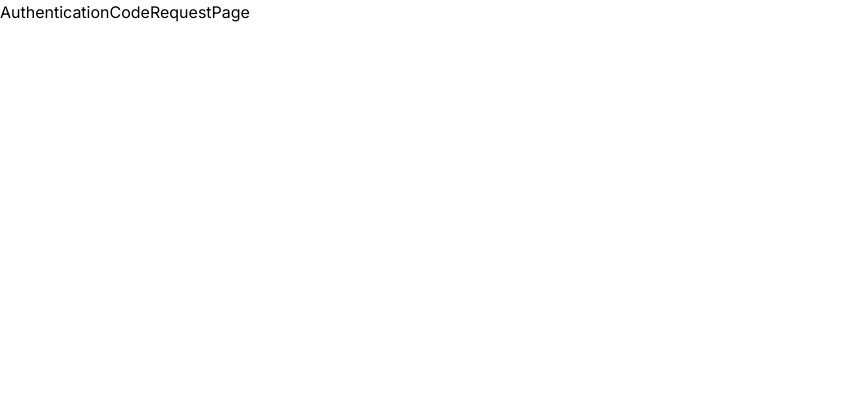
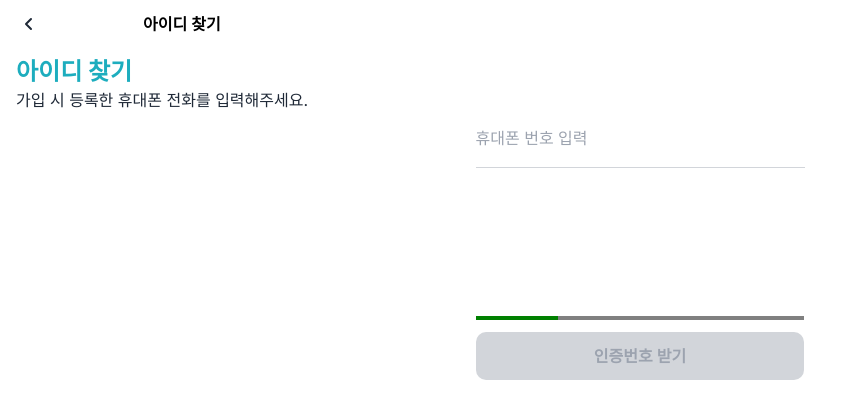
Before and after one commit to pearlKinn/join_uz_front, a Next.js app: page /findId/authenticationCodeRequest in a window 1280 px wide. Shown: the top 418 px of the page, without its empty margins (0-866 px from the left). Built offline with nearby package versions, Linux system fonts and the light colour scheme.

Commit message:
:lipstick: [Design] 아이디 찾기 사용자인증 요청 페이지 마크업 및 스타일링

```diff
--- a/src/app/(Auth)/findId/authenticationCodeRequest/page.tsx
+++ b/src/app/(Auth)/findId/authenticationCodeRequest/page.tsx
@@ -1,7 +1,43 @@
-import React from "react";
+"use client";
+import Button from "@/components/button/button";
+import Input from "@/components/input/input";
+import TitleHeader from "@/components/titleHeader/titleHeader";
+import { useState } from "react";
 
 const AuthenticationCodeRequestPage = () => {
-  return <div>AuthenticationCodeRequestPage</div>;
+  const [phoneNumber, setPhoneNumber] = useState("");
+  return (
+    <section className="min-w-[360px] h-lvh flex flex-col px-4">
+      <TitleHeader
+        title="아이디 찾기"
+        subTitle="아이디 찾기"
+        description="가입 시 등록한 휴대폰 전화를 입력해주세요."
+      />
+      <main className="flex flex-col items-center">
+        <div className="mb-[129.74px]">
+          <Input
+            type="number"
+            id="userNumber"
+            placeholder="휴대폰 번호 입력"
+            defaultValue={phoneNumber}
+            onChange={(e) => setPhoneNumber(e.target.value)}
+          >
+            <span className="text-outlineInactive textXS pl-[10px]">
+              휴대폰 번호를 입력해주세요. (‘-’없이)
+            </span>
+          </Input>
+        </div>
+        <progress
+          className="w-[328px] h-1 bg-gray-300 mb-3"
+          id="progress"
+          value={100 / 4}
+          max="100"
+        />
+        <Button size="xl" type="cta" disabled={phoneNumber ? false : true}>
+          인증번호 받기
+        </Button>
+      </main>
+    </section>
+  );
 };
-
 export default AuthenticationCodeRequestPage;
--- /dev/null
+++ b/src/components/titleHeader/titleHeader.tsx
@@ -0,0 +1,38 @@
+"use client";
+import Image from "next/image";
+import { useRouter } from "next/navigation";
+
+interface TitleHeaderProps {
+  title: string;
+  subTitle: string;
+  description: string;
+}
+const TitleHeader: React.FC<TitleHeaderProps> = ({
+  title,
+  subTitle,
+  description,
+}) => {
+  const router = useRouter();
+
+  return (
+    <>
+      <header className="flex gap-[103px] py-3">
+        <h1 className="font-semibold order-1">{title}</h1>
+        <button type="button" onClick={() => router.back()}>
+          <Image
+            src="/chevron-left.svg"
+            width={24}
+            height={24}
+            alt="뒤로 가기"
+          />
+        </button>
+      </header>
+      <div role="description" className="mt-2">
+        <h2 className="font-bold text-primary600 text-2xl">{subTitle}</h2>
+        <span className="textSM text-gray800">{description}</span>
+      </div>
+    </>
+  );
+};
+
+export default TitleHeader;
```
Also changed, not shown: public/chevron-left.svg (added).
